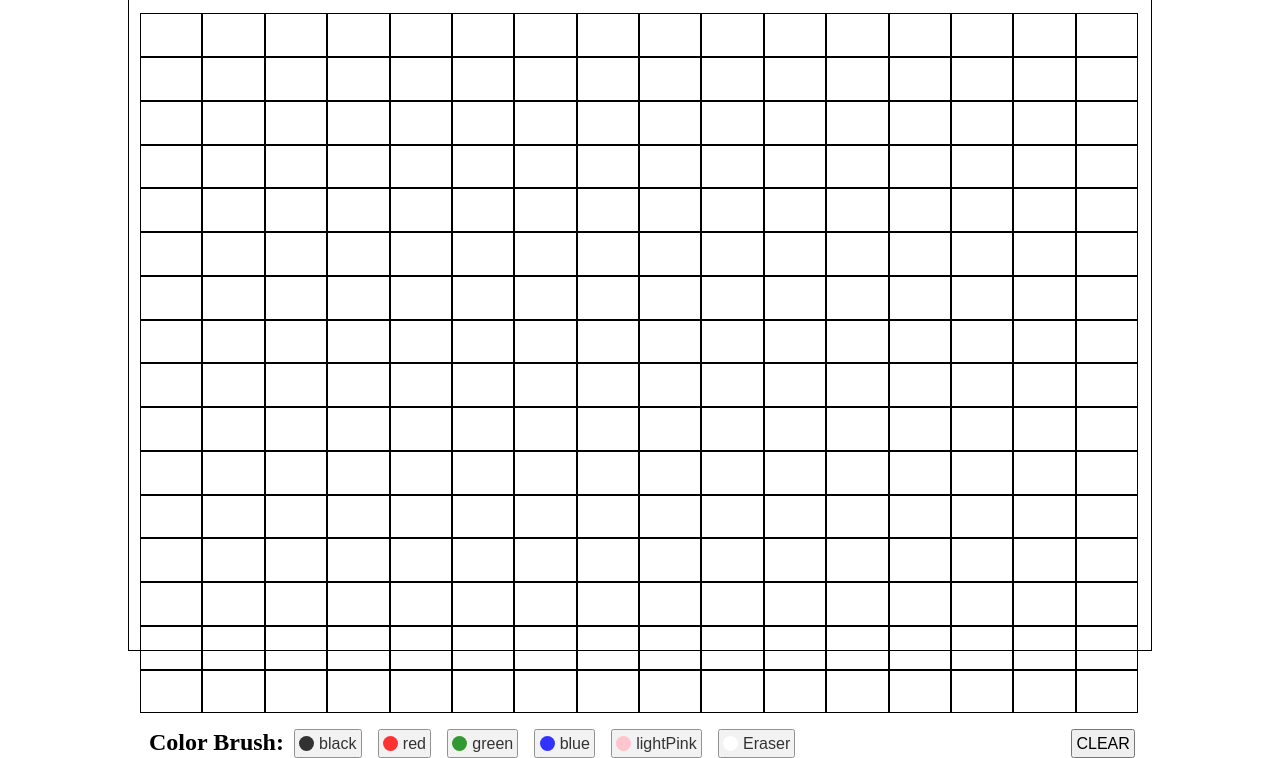
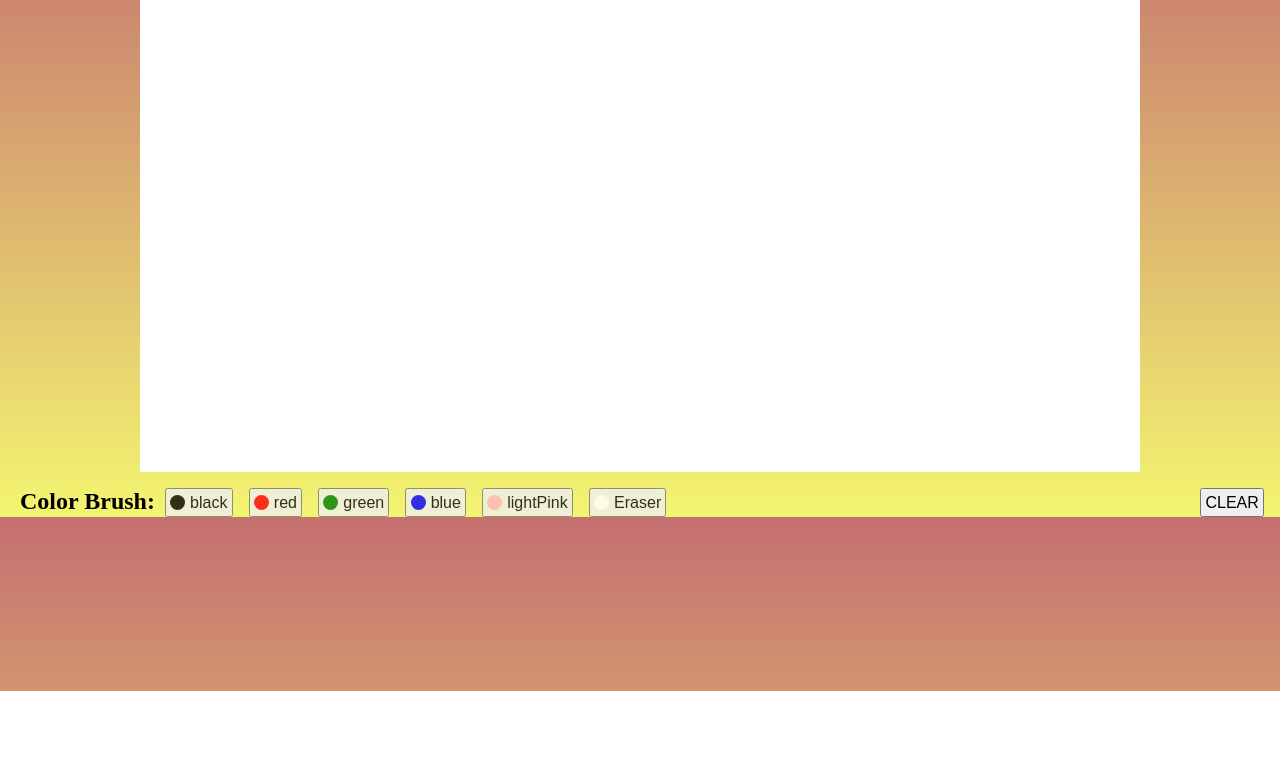
Before and after one commit to BenerdAndrian/EchASketch, a plain HTML site: page index.html in a window 1280 px wide. Shown: the part 109-867 px from the top of the page. After the commit the page ends 800 px from the top, so only its background shows below. Drawn offline with Linux system fonts and the light colour scheme.

Commit message:
adding UI

```diff
--- a/etchASketch.js
+++ b/etchASketch.js
@@ -1,23 +1,48 @@
 const sketch=document.getElementById("sketch");
 const brush=document.querySelectorAll(".brush");
 const clearBtn=document.getElementById("clear");
-
+const netMode=document.querySelector(".netMode");
 let coloring;
 function modeApply(input){
     sketch.innerHTML="";
     for(let i=0;i<input*input;i++){
         const squareDiv=document.createElement("div");
-        squareDiv.setAttribute("class","squareDiv");
+        if(netMode.textContent==="Net:On"){
+            squareDiv.setAttribute("class","squareDivBorder");
+        }
+        squareDiv.setAttribute("class","squareDiv")
         squareDiv.style.width=`${(1000-2)/input}px`;
-        squareDiv.style.height=`${(700-2)/input}px`;
+        squareDiv.style.height=`${(500-2)/input}px`;
         sketch.appendChild(squareDiv)
     }
+    netModeChanging();
+}
 
-}
+function netModeChanging(){
+    const squarediv=document.querySelectorAll(".squareDiv");
+    netMode.addEventListener("click",()=>{
+        if (netMode.textContent==="Net:On"){
+            netMode.textContent="Net:Off";
+            squarediv.forEach(div=>{
+                div.classList.remove("squareDivBorder");
+            })
+        }else if(netMode.textContent==="Net:Off"){
+            netMode.textContent="Net:On"
+            squarediv.forEach(div=>{
+                div.classList.add("squareDivBorder");
+            })
+        }
+    })
+
+   }
+
+
+
 modeApply(16);
 modeChanging();
 clearOut();
 colorBrushChanging();
+
 function colorBrushChanging() {
     let isMouseDown = false; // Tracks whether the mouse is held down
     const squareDivEntities = document.querySelectorAll(".squareDiv");
@@ -90,6 +115,7 @@ function modeChanging(){
         modeApply(numberInput);
         colorBrushChanging();
         clearOut();
+        netModeChanging();
        }
     })
 }
--- a/index.html
+++ b/index.html
@@ -20,6 +20,7 @@
                 <li><button class="mode">128x128</button></li>
                 <li><button class="mode">160x160</button></li>
                 <li><button class="mode">216x216</button></li>
+                <li><button class="netMode">Net:On</li>
             </ul>
         </div>
         <div id="sketch">
--- a/style.css
+++ b/style.css
@@ -6,15 +6,19 @@
 h1{
     text-align: center;
 }
+body{
+    background-image:linear-gradient(0,rgb(243, 245, 112),rgb(197, 112, 112))
+}
 #sketch{
     width:1000px;
-    height:700px;
+    height:500px;
     border:unset;
     display:flex;
     flex-wrap:wrap;
     margin:1rem auto;
+    background-color:white;
 }
-.squareDiv{
+.squareDivBorder{
     border:1px solid black;
 }
 .squareDiv:hover{
@@ -22,15 +26,7 @@ h1{
 
 }
 
-#sktchGame{
-    position:absolute;
-    top:50%;
-    left:50%;
-    transform:translate(-50%,-50%);
-    width:80vw;
-    height:90%;
-    border:1px solid black;
-}
+
 li button{
     display:flex;
     align-items:center;
@@ -44,7 +40,9 @@ li button span{
     vertical-align:center;
     margin-right:5px;
 }
+.netMode{
 
+}
 #colorBrush,#modeSketch{
     display:flex;
     gap:1rem;
```
